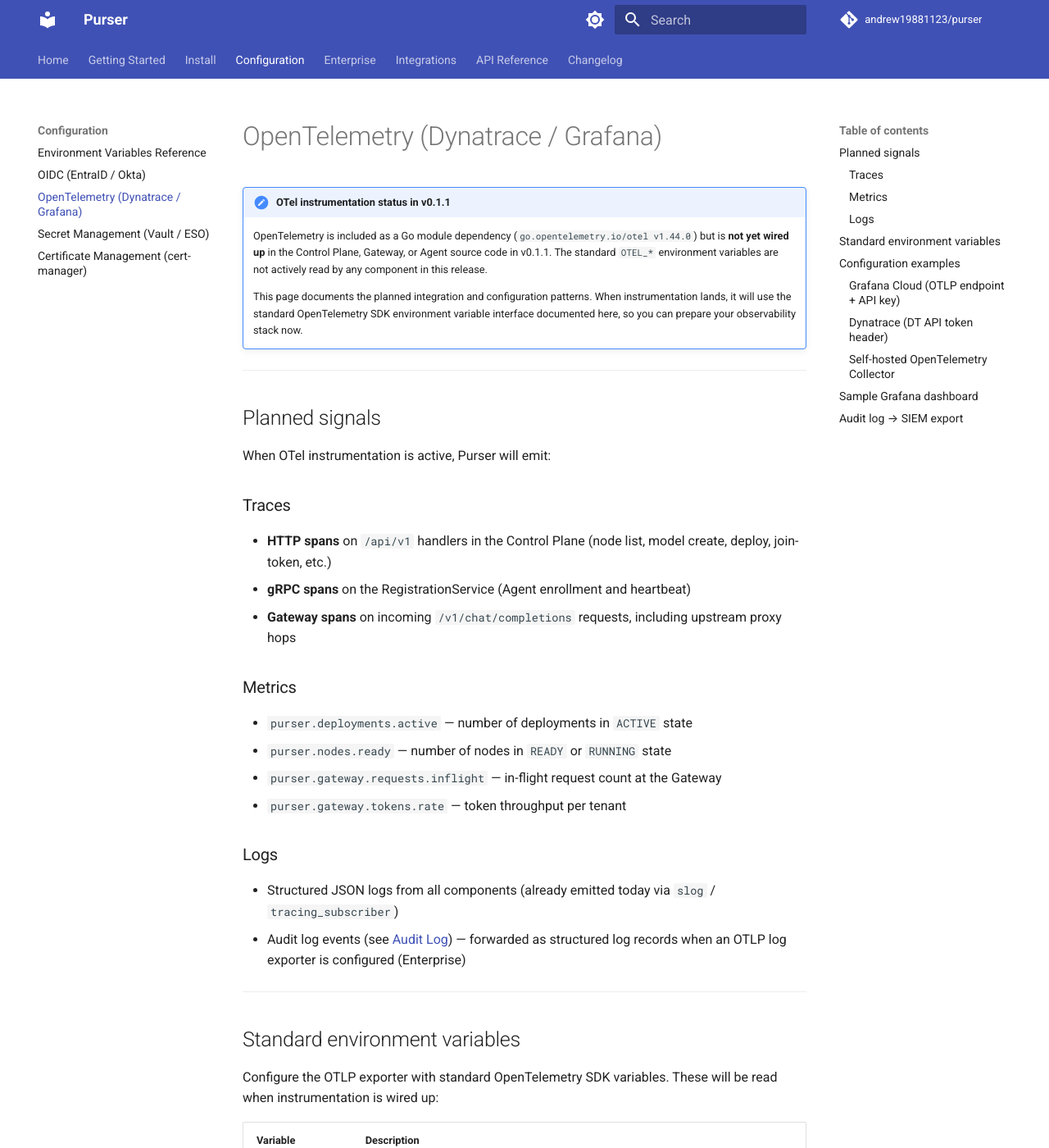
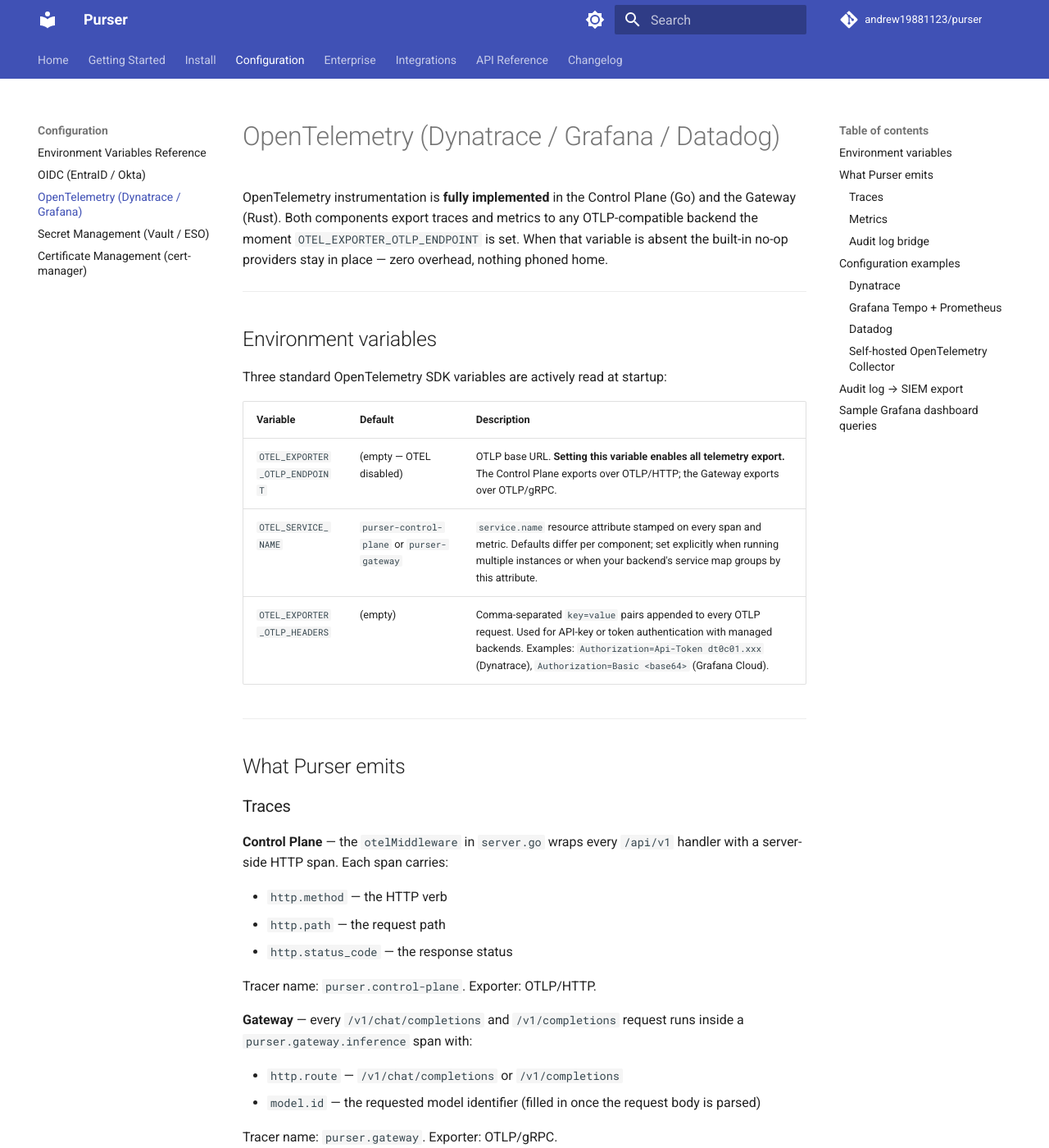
Before and after one commit to andrew19881123/purser, an MkDocs documentation site: the page built from website/docs/configuration/otel.md, in a window 1280 px wide and 1400 px high. Shown: the whole window at 82% size. Built offline with MkDocs 1.6.1 and Material for MkDocs 9.7.7, drawn with Linux system fonts in a browser that asks for light colours; comment, search, counter and statistics services are not loaded; some of the changed text lies outside the part shown.

Commit message:
docs: fix SWIM env vars + correct OTEL page (now fully implemented)
env-vars.md: add 4 missing Agent vars — PURSER_SWIM_ENABLED (default:
false), PURSER_SWIM_BIND_ADDR (default: 0.0.0.0:7946),
PURSER_SWIM_SEED_ADDRS (default: empty), and
PURSER_AGENT_MEM_BW_OVERRIDE_GBS. Update agent env-var count 12→16.
Fix the OpenTelemetry section: remove the "not yet wired up" note and
document the 3 active env vars (OTEL_EXPORTER_OTLP_ENDPOINT,
OTEL_SERVICE_NAME, OTEL_EXPORTER_OTLP_HEADERS).

otel.md: full rewrite. OTEL is live, not planned. Documents: the
otelMiddleware HTTP spans on /api/v1 (OTLP/HTTP, tracer
purser.control-plane), the purser.gateway.inference spans on /v1
(OTLP/gRPC, tracer purser.gateway), the three infra gauges pushed
every 30 s (purser.deployments.active, purser.nodes.ready,
purser.nodes.total), and the audit-log bridge that emits purser.audit
span events correlated to the originating HTTP request span. Adds
configuration examples for Dynatrace, Grafana Tempo + Prometheus,
Datadog, and self-hosted OTel Collector.

Co-Authored-By: Claude <noreply@anthropic.com>
Signed-off-by: andrew19881123 <andrew19881123@gmail.com>

````diff
--- a/website/docs/configuration/otel.md
+++ b/website/docs/configuration/otel.md
@@ -1,96 +1,74 @@
-# OpenTelemetry (Dynatrace / Grafana)
+# OpenTelemetry (Dynatrace / Grafana / Datadog)
 
-!!! note "OTel instrumentation status in v0.1.1"
-    OpenTelemetry is included as a Go module dependency (`go.opentelemetry.io/otel v1.44.0`) but is **not yet wired up** in the Control Plane, Gateway, or Agent source code in v0.1.1. The standard `OTEL_*` environment variables are not actively read by any component in this release.
-
-    This page documents the planned integration and configuration patterns. When instrumentation lands, it will use the standard OpenTelemetry SDK environment variable interface documented here, so you can prepare your observability stack now.
+OpenTelemetry instrumentation is **fully implemented** in the Control Plane (Go) and the Gateway (Rust). Both components export traces and metrics to any OTLP-compatible backend the moment `OTEL_EXPORTER_OTLP_ENDPOINT` is set. When that variable is absent the built-in no-op providers stay in place — zero overhead, nothing phoned home.
 
 ---
 
-## Planned signals
+## Environment variables
 
-When OTel instrumentation is active, Purser will emit:
+Three standard OpenTelemetry SDK variables are actively read at startup:
+
+| Variable | Default | Description |
+|---|---|---|
+| `OTEL_EXPORTER_OTLP_ENDPOINT` | (empty — OTEL disabled) | OTLP base URL. **Setting this variable enables all telemetry export.** The Control Plane exports over OTLP/HTTP; the Gateway exports over OTLP/gRPC. |
+| `OTEL_SERVICE_NAME` | `purser-control-plane` or `purser-gateway` | `service.name` resource attribute stamped on every span and metric. Defaults differ per component; set explicitly when running multiple instances or when your backend's service map groups by this attribute. |
+| `OTEL_EXPORTER_OTLP_HEADERS` | (empty) | Comma-separated `key=value` pairs appended to every OTLP request. Used for API-key or token authentication with managed backends. Examples: `Authorization=Api-Token dt0c01.xxx` (Dynatrace), `Authorization=Basic <base64>` (Grafana Cloud). |
+
+---
+
+## What Purser emits
 
 ### Traces
 
-- **HTTP spans** on `/api/v1` handlers in the Control Plane (node list, model create, deploy, join-token, etc.)
-- **gRPC spans** on the RegistrationService (Agent enrollment and heartbeat)
-- **Gateway spans** on incoming `/v1/chat/completions` requests, including upstream proxy hops
+**Control Plane** — the `otelMiddleware` in `server.go` wraps every `/api/v1` handler with a server-side HTTP span. Each span carries:
+
+- `http.method` — the HTTP verb
+- `http.path` — the request path
+- `http.status_code` — the response status
+
+Tracer name: `purser.control-plane`. Exporter: OTLP/HTTP.
+
+**Gateway** — every `/v1/chat/completions` and `/v1/completions` request runs inside a `purser.gateway.inference` span with:
+
+- `http.route` — `/v1/chat/completions` or `/v1/completions`
+- `model.id` — the requested model identifier (filled in once the request body is parsed)
+
+Tracer name: `purser.gateway`. Exporter: OTLP/gRPC.
 
 ### Metrics
 
-- `purser.deployments.active` — number of deployments in `ACTIVE` state
-- `purser.nodes.ready` — number of nodes in `READY` or `RUNNING` state
-- `purser.gateway.requests.inflight` — in-flight request count at the Gateway
-- `purser.gateway.tokens.rate` — token throughput per tenant
+The Control Plane pushes three infrastructure gauges every 30 seconds via OTLP/HTTP:
 
-### Logs
+| Metric name | Unit | Description |
+|---|---|---|
+| `purser.deployments.active` | `{deployment}` | Number of deployments in `ACTIVE` state. |
+| `purser.nodes.ready` | `{node}` | Number of nodes in `READY` or `RUNNING` state. |
+| `purser.nodes.total` | `{node}` | Total number of registered nodes. |
 
-- Structured JSON logs from all components (already emitted today via `slog` / `tracing_subscriber`)
-- Audit log events (see [Audit Log](../enterprise/audit-log.md)) — forwarded as structured log records when an OTLP log exporter is configured (Enterprise)
+Meter name: `purser.control-plane`.
 
----
+### Audit log bridge
 
-## Standard environment variables
+Every committed audit event is emitted as a span event named `purser.audit` on the active HTTP request span. This correlates audit records with the originating request in your trace backend — no separate log pipeline required.
 
-Configure the OTLP exporter with standard OpenTelemetry SDK variables. These will be read when instrumentation is wired up:
+Each `purser.audit` span event carries these attributes:
 
-| Variable | Description |
+| Attribute | Description |
 |---|---|
-| `OTEL_EXPORTER_OTLP_ENDPOINT` | OTLP exporter endpoint URL. When this is set, the SDK sends spans and metrics. Examples: `https://otlp-gateway-prod-eu-west-0.grafana.net/otlp` (Grafana Cloud), `https://abc12345.live.dynatrace.com/api/v2/otlp` (Dynatrace), `http://otel-collector:4317` (self-hosted). |
-| `OTEL_SERVICE_NAME` | Service name reported in spans and metrics. Suggested values: `purser-control-plane`, `purser-gateway`, `purser-agent`. |
-| `OTEL_EXPORTER_OTLP_HEADERS` | Comma-separated `key=value` pairs added to OTLP requests. Used for API key / token authentication. |
-| `OTEL_EXPORTER_OTLP_PROTOCOL` | Wire protocol: `grpc` (default) or `http/protobuf`. |
-| `OTEL_RESOURCE_ATTRIBUTES` | Key-value pairs added to all telemetry as resource attributes. Example: `deployment.environment=prod,cluster.name=infra-01`. |
+| `audit.seq` | Monotonic sequence number (tamper-evident chain position). |
+| `audit.actor` | Who performed the action (e.g. `api`, an OIDC subject). |
+| `audit.action` | Action name (e.g. `model.created`, `join_token.minted`). |
+| `audit.target` | Resource affected (e.g. a model ID, node ID, cluster ID). |
+
+When `OTEL_EXPORTER_OTLP_ENDPOINT` is unset, `span.IsRecording()` returns `false` and the span event call is a complete no-op.
 
 ---
 
 ## Configuration examples
 
-### Grafana Cloud (OTLP endpoint + API key)
+### Dynatrace
 
-1. In Grafana Cloud, go to **Connections → Add new connection → OpenTelemetry (OTLP)**.
-2. Note the OTLP endpoint and generate a Grafana Cloud API key.
-
-```yaml
-# Helm values.yaml
-controlPlane:
-  extraEnv:
-    - name: OTEL_EXPORTER_OTLP_ENDPOINT
-      value: "https://otlp-gateway-prod-eu-west-0.grafana.net/otlp"
-    - name: OTEL_EXPORTER_OTLP_HEADERS
-      valueFrom:
-        secretKeyRef:
-          name: purser-otel
-          key: grafana-headers
-    - name: OTEL_SERVICE_NAME
-      value: "purser-control-plane"
-    - name: OTEL_RESOURCE_ATTRIBUTES
-      value: "deployment.environment=prod"
-
-gateway:
-  extraEnv:
-    - name: OTEL_EXPORTER_OTLP_ENDPOINT
-      value: "https://otlp-gateway-prod-eu-west-0.grafana.net/otlp"
-    - name: OTEL_EXPORTER_OTLP_HEADERS
-      valueFrom:
-        secretKeyRef:
-          name: purser-otel
-          key: grafana-headers
-    - name: OTEL_SERVICE_NAME
-      value: "purser-gateway"
-```
-
-Create the secret with the Grafana Cloud auth header:
-
-```bash
-kubectl create secret generic purser-otel \
-  --from-literal=grafana-headers="Authorization=Basic $(echo -n '<instance-id>:<api-key>' | base64)"
-```
-
-### Dynatrace (DT API token header)
-
-1. In Dynatrace, go to **Settings → Integration → Dynatrace API** and create a token with `metrics.ingest`, `logs.ingest`, and `traces.ingest` scopes.
+1. In Dynatrace, go to **Settings → Integration → Dynatrace API** and create a token with `metrics.ingest` and `traces.ingest` scopes.
 2. Note your environment ID (e.g. `abc12345`).
 
 ```yaml
@@ -106,8 +84,18 @@ controlPlane:
           key: dt-headers
     - name: OTEL_SERVICE_NAME
       value: "purser-control-plane"
-    - name: OTEL_EXPORTER_OTLP_PROTOCOL
-      value: "http/protobuf"
+
+gateway:
+  extraEnv:
+    - name: OTEL_EXPORTER_OTLP_ENDPOINT
+      value: "https://abc12345.live.dynatrace.com/api/v2/otlp"
+    - name: OTEL_EXPORTER_OTLP_HEADERS
+      valueFrom:
+        secretKeyRef:
+          name: purser-otel
+          key: dt-headers
+    - name: OTEL_SERVICE_NAME
+      value: "purser-gateway"
 ```
 
 ```bash
@@ -115,26 +103,98 @@ kubectl create secret generic purser-otel \
   --from-literal=dt-headers="Authorization=Api-Token dt0c01.XXXXXXXX"
 ```
 
+### Grafana Tempo + Prometheus
+
+1. In Grafana Cloud, go to **Connections → Add new connection → OpenTelemetry (OTLP)**.
+2. Note the OTLP endpoint and generate an API key.
+
+```yaml
+# Helm values.yaml
+controlPlane:
+  extraEnv:
+    - name: OTEL_EXPORTER_OTLP_ENDPOINT
+      value: "https://otlp-gateway-prod-eu-west-0.grafana.net/otlp"
+    - name: OTEL_EXPORTER_OTLP_HEADERS
+      valueFrom:
+        secretKeyRef:
+          name: purser-otel
+          key: grafana-headers
+    - name: OTEL_SERVICE_NAME
+      value: "purser-control-plane"
+
+gateway:
+  extraEnv:
+    - name: OTEL_EXPORTER_OTLP_ENDPOINT
+      value: "https://otlp-gateway-prod-eu-west-0.grafana.net/otlp"
+    - name: OTEL_EXPORTER_OTLP_HEADERS
+      valueFrom:
+        secretKeyRef:
+          name: purser-otel
+          key: grafana-headers
+    - name: OTEL_SERVICE_NAME
+      value: "purser-gateway"
+```
+
+```bash
+# Grafana Cloud uses HTTP Basic auth: instance-id:api-key encoded as base64
+kubectl create secret generic purser-otel \
+  --from-literal=grafana-headers="Authorization=Basic $(echo -n '<instance-id>:<api-key>' | base64)"
+```
+
+### Datadog
+
+Point Purser at the Datadog Agent's OTLP intake (enabled by default in Agent v6.32+/v7.32+):
+
+```yaml
+# Helm values.yaml
+controlPlane:
+  extraEnv:
+    - name: OTEL_EXPORTER_OTLP_ENDPOINT
+      value: "http://datadog-agent.monitoring:4318"
+    - name: OTEL_SERVICE_NAME
+      value: "purser-control-plane"
+
+gateway:
+  extraEnv:
+    - name: OTEL_EXPORTER_OTLP_ENDPOINT
+      # Gateway uses gRPC (port 4317); control-plane uses HTTP (port 4318)
+      value: "http://datadog-agent.monitoring:4317"
+    - name: OTEL_SERVICE_NAME
+      value: "purser-gateway"
+```
+
+No `OTEL_EXPORTER_OTLP_HEADERS` needed when the Datadog Agent runs in-cluster — authentication is handled by the Agent using the `DD_API_KEY` set on the Agent pod.
+
 ### Self-hosted OpenTelemetry Collector
 
 Deploy the OTel Collector in your cluster and point Purser at it:
 
 ```yaml
-# otel-collector-config.yaml (relevant exporter section)
+# otel-collector-config.yaml (relevant sections)
+receivers:
+  otlp:
+    protocols:
+      http:           # control-plane → port 4318
+        endpoint: "0.0.0.0:4318"
+      grpc:           # gateway → port 4317
+        endpoint: "0.0.0.0:4317"
+
 exporters:
-  prometheusremotewrite:
-    endpoint: "http://prometheus:9090/api/v1/write"
-  jaeger:
-    endpoint: "jaeger-collector:14250"
+  prometheus:
+    endpoint: "0.0.0.0:8889"
+  otlp/tempo:
+    endpoint: "tempo:4317"
+    tls:
+      insecure: true
 
 service:
   pipelines:
     traces:
       receivers: [otlp]
-      exporters: [jaeger]
+      exporters: [otlp/tempo]
     metrics:
       receivers: [otlp]
-      exporters: [prometheusremotewrite]
+      exporters: [prometheus]
 ```
 
 ```yaml
@@ -142,31 +202,25 @@ service:
 controlPlane:
   extraEnv:
     - name: OTEL_EXPORTER_OTLP_ENDPOINT
+      value: "http://otel-collector:4318"
+    - name: OTEL_SERVICE_NAME
+      value: "purser-control-plane"
+
+gateway:
+  extraEnv:
+    - name: OTEL_EXPORTER_OTLP_ENDPOINT
       value: "http://otel-collector:4317"
     - name: OTEL_SERVICE_NAME
-      value: "purser-control-plane"
+      value: "purser-gateway"
 ```
-
----
-
-## Sample Grafana dashboard
-
-When metrics are flowing, a useful dashboard includes:
-
-- **Active deployments** — `purser_deployments_active` gauge
-- **Ready nodes** — `purser_nodes_ready` gauge
-- **Gateway inflight requests** — `purser_gateway_requests_inflight` gauge
-- **Token throughput** — `rate(purser_gateway_tokens_total[5m])` by tenant
-- **Request latency** — P50/P95/P99 from `purser_gateway_request_duration_seconds` histogram
-- **Error rate** — `rate(purser_gateway_requests_total{status=~"5.."}[5m])`
-
-Import the dashboard JSON from [`deploy/dashboards/purser.json`](https://github.com/andrew19881123/purser/tree/main/deploy/dashboards) when it ships.
 
 ---
 
 ## Audit log → SIEM export
 
-When the Enterprise audit log is enabled (`PURSER_LICENSE_KEY` with `"audit"` feature), audit events can be forwarded to Splunk or Elastic via the OTel Collector's log pipeline:
+When the Enterprise audit log is enabled (`PURSER_LICENSE_KEY` with `"audit"` feature), audit events flow into your trace backend as `purser.audit` span events on the originating HTTP request span. This means every model creation, node drain, join-token mint, and API key operation is correlated with the actor, the request trace ID, and the tamper-evident chain sequence number — without a separate log pipeline.
+
+To forward audit events on to Splunk or Elastic, route the OTel Collector's trace pipeline through a log exporter that indexes span events:
 
 ```yaml
 # otel-collector-config.yaml
@@ -179,4 +233,16 @@ exporters:
     token: "<HEC-token>"
 ```
 
-See [Enterprise: Audit Log](../enterprise/audit-log.md) for details on the audit log format.
+See [Enterprise: Audit Log](../enterprise/audit-log.md) for the audit entry format and chain-verification API.
+
+---
+
+## Sample Grafana dashboard queries
+
+When metrics are flowing, a useful dashboard includes:
+
+- **Active deployments** — `purser_deployments_active` gauge
+- **Ready nodes** — `purser_nodes_ready` gauge
+- **Total nodes** — `purser_nodes_total` gauge
+- **Control-plane request latency** — P50/P95 from the `purser.control-plane` trace span durations
+- **Inference latency** — P50/P95/P99 from `purser.gateway.inference` span durations grouped by `model.id`
````
Also changed, not shown: website/docs/configuration/env-vars.md (+13 -15 lines).
